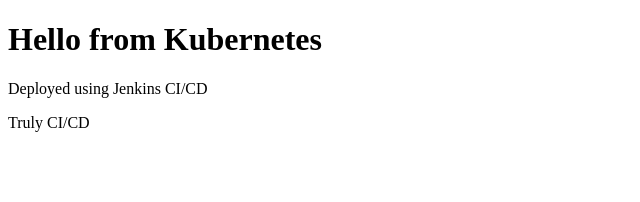
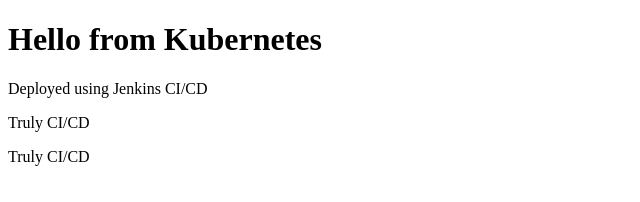
Before and after one commit to AadityaTiwary1/vle_7_1, a plain HTML site: page index.html in a window 1280 px wide. Shown: the full height of the page, 0-640 px from the left. Drawn offline with Linux system fonts and the light colour scheme.

Commit message:
Update index.html

```diff
--- a/index.html
+++ b/index.html
@@ -7,5 +7,6 @@
     <h1>Hello from Kubernetes </h1>
     <p>Deployed using Jenkins CI/CD</p>
     <p>Truly CI/CD</p>
+    <p>Truly CI/CD</p>
 </body>
 </html>
```
